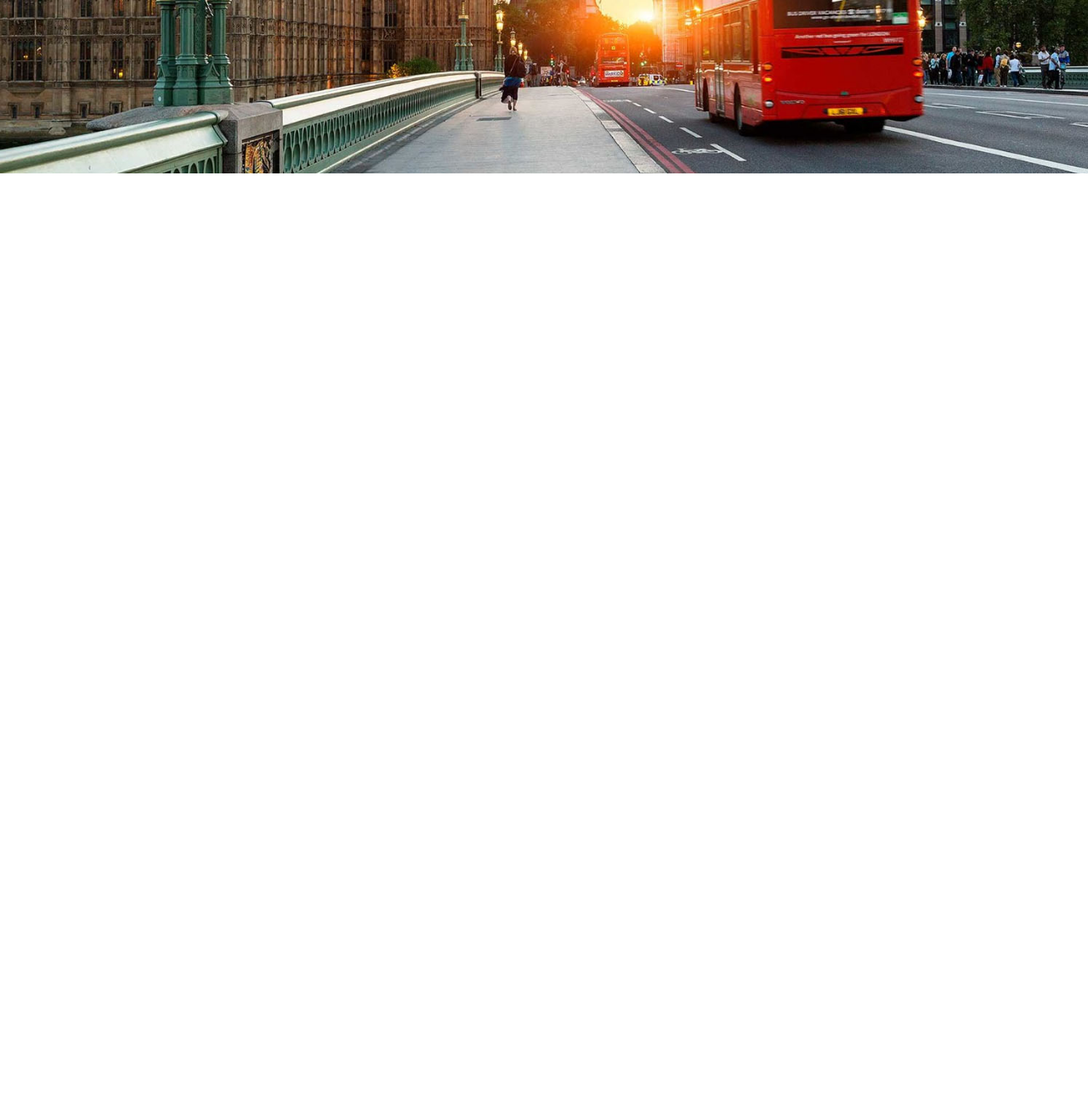
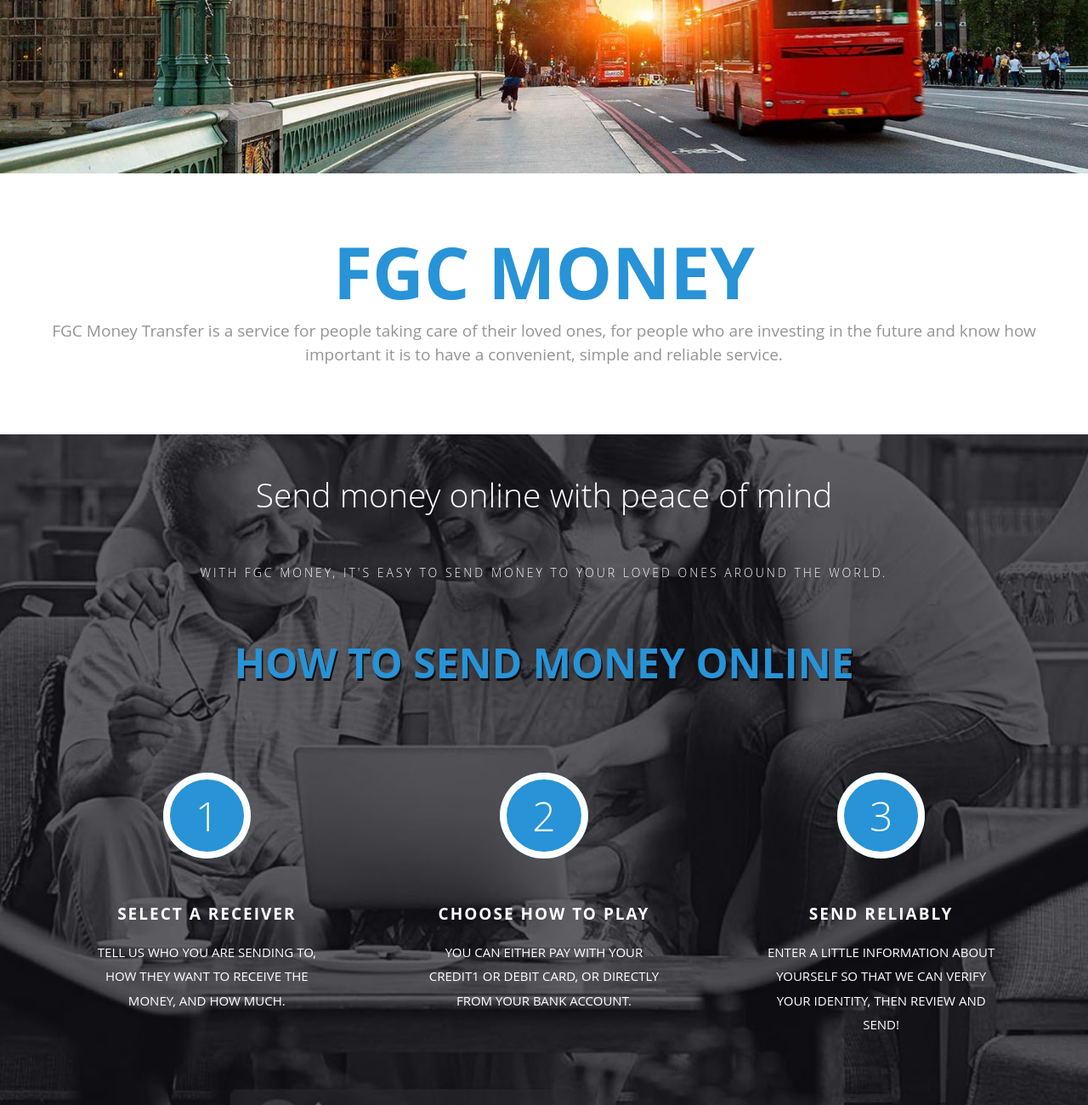
Before and after one commit to mfahadcodenvoi1/fgc_money, a website: page public/views/home.html in a window 1280 px wide. Shown: the part 596-1896 px from the top of the page at 85% size. Before the commit the page ends 800 px from the top, so only its background shows below. Drawn offline with Linux system fonts and the light colour scheme.

Commit message:
homepage section added

```diff
--- a/public/css/adjustments.css
+++ b/public/css/adjustments.css
@@ -82,8 +82,15 @@
     padding-left: 20px;
     padding-right: 20px;
 }
+.padding-50-x{
+    padding-left: 50px;
+    padding-right: 50px;
+}
 .padding-50{
     padding: 50px;
+}
+.padding-60{
+    padding: 60px;
 }
 
 .margin-50-b{
--- a/public/css/style.css
+++ b/public/css/style.css
@@ -1,5 +1,6 @@
 body{
     font-family: "Open Sans";
+    overflow-x: hidden;
 }
 
 hr {
@@ -133,9 +134,83 @@
 
 
 
+.home-steps{
+    background-image: url("../images/home-bg1.jpg");
+    width: 100%;
+    background-position: center;
+    background-size: cover;
+    background-repeat: no-repeat;
+}
 .home-bg{
+    width: 100%;
+    height: 800px;
     background-image: url("../images/home-bg.jpg");
     background-position: top;
     background-size: cover;
     background-repeat: no-repeat;
 }
+
+.mid-section h1{
+    font-size: 84px;
+    color: rgb( 40, 147, 214 );
+    text-transform: uppercase;
+    font-weight: bolder;
+    text-align: center;
+}
+.mid-section p{
+    font-size: 19px;
+    color: rgb( 148, 148, 149 );
+    text-align: center;
+}
+
+.home-steps .heading{
+    font-size: 39px;
+    color: white;
+    font-weight: 100;
+    text-align: center;
+}
+.home-steps .main-heading{
+    font-size: 48px;
+    color: rgb( 40, 147, 214 );
+    font-weight: bolder;
+    text-align: center;
+    text-transform: uppercase;
+    text-shadow: 1.5px 2.598px 0px rgb( 15, 12, 12 );
+}
+.home-steps .tag-line{
+    font-size: 14px;
+    color: white;
+    font-weight: 100;
+    text-align: center;
+    letter-spacing: 3px;
+    text-transform: uppercase;
+}
+.home-steps .step{
+    font-size: 48px;
+    color: white;
+    font-weight: 100;
+}
+
+.round-border{
+    border-radius: 50%;
+    border: 8px solid white;
+    padding: 10px 30px;
+    background-color: rgb( 40, 147, 214 );;
+}
+
+.step-heading{
+    font-size: 19px;
+    color: white;
+    font-weight: bold;
+    text-transform: uppercase;
+    letter-spacing: 2px;
+    margin-top: 70px;
+}
+
+.step-description{
+    font-size: 15px;
+    color: white;
+    padding:10px;
+    text-transform: uppercase;
+    line-height: 1.9;
+}
--- a/public/views/home.html
+++ b/public/views/home.html
@@ -13,11 +13,10 @@
     <link rel="stylesheet" href="../css/form.css">
     <title>Sign Up</title>
 </head>
-<body class="home-bg">
+<body >
 
-
+<div class="home-bg">
     <div class="navbar-header header-custom container">
-
         <img src="../images/fgc_logo.png" class="pull-left"/>
         <span class="right-btns pull-right">
         <span class="header-text">Online Money Transfer:</span>
@@ -27,10 +26,6 @@
         </span>
     </span>
     </div>
-
-
-
-
     <div class="container custom-container">
         <div class="row">
             <div class="col col-sm-6">
@@ -88,6 +83,43 @@
                 </div>
             </div>
         </div>
+    </div>
+</div>
 
+<div class="mid-section padding-50">
+    <h1>FGC MONEY</h1>
+    <p>FGC Money Transfer is a service for people taking care of their loved ones, for people who are investing in the
+        future and know how important it is to have a convenient, simple and reliable service.</p>
+</div>
+
+
+<div class="home-steps">
+    <h1 class="heading padding-50">Send money online with peace of mind</h1>
+    <p class="tag-line">With FGC Money, it's easy to send money to your loved ones around the world.</p>
+    <h1 class="main-heading padding-50">How to send money online</h1>
+
+    <div class="row padding-60">
+        <div class="col col-sm-4 text-center padding-50-x">
+            <span class="step round-border">1</span>
+            <h2 class="step-heading">Select a Receiver</h2>
+            <p class="step-description">Tell us who you are sending to, how they want to receive the money, and how much.</p>
+        </div>
+        <div class="col col-sm-4 text-center padding-50-x">
+            <span class="step round-border">2</span>
+            <h2 class="step-heading">Choose How To Play</h2>
+            <p class="step-description">You can either pay with your credit1 or debit card, or directly from your bank account.</p>
+
+        </div>
+        <div class="col col-sm-4 text-center padding-50-x">
+            <span class="step round-border">3</span>
+            <h2 class="step-heading">Send Reliably</h2>
+            <p class="step-description">Enter a little information about yourself so that we can verify your identity, then review and send!</p>
+
+        </div>
+
+
+    </div>
+
+</div>
 </body>
 </html>
```
Also changed, not shown: public/css/form.css (line endings or trailing spaces), public/images/home-bg1.jpg (added), public/images/white-shadow.jpg (deleted). Lines whose indentation alone changed are shown as unchanged.
